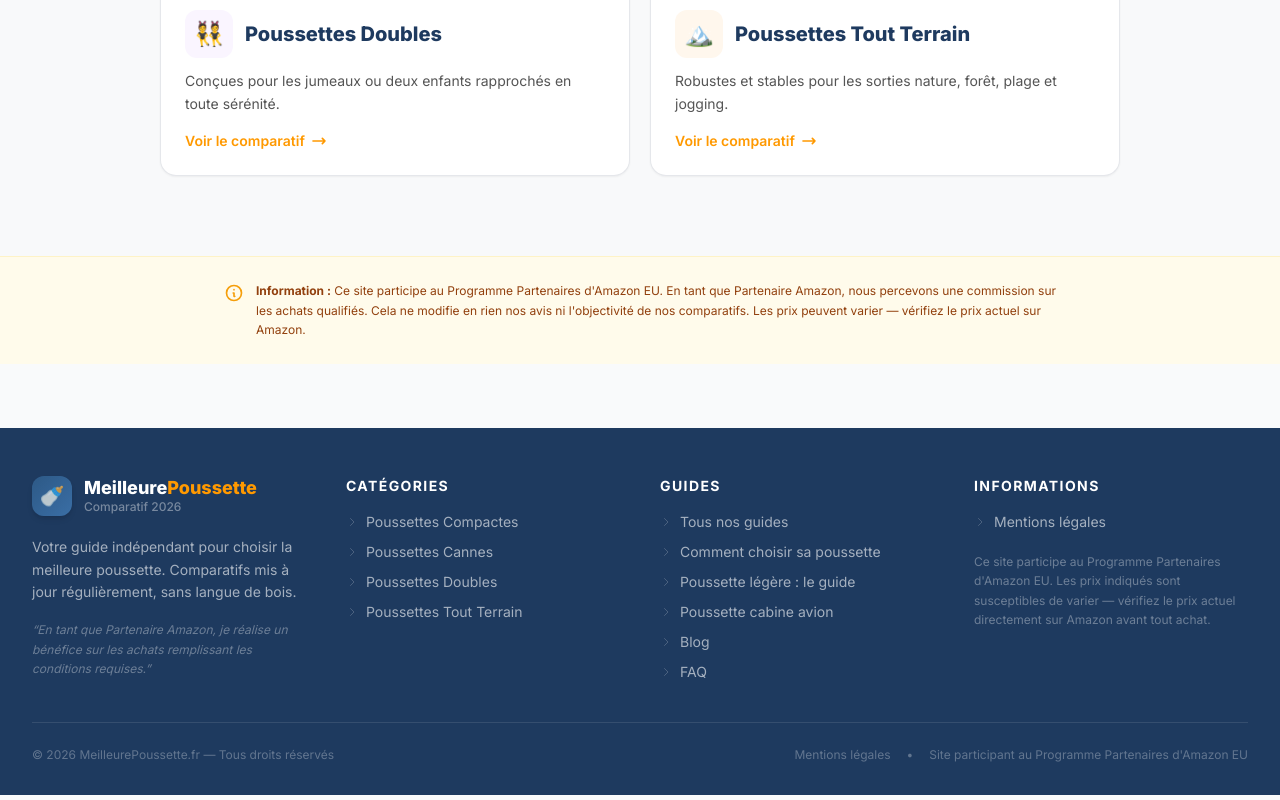
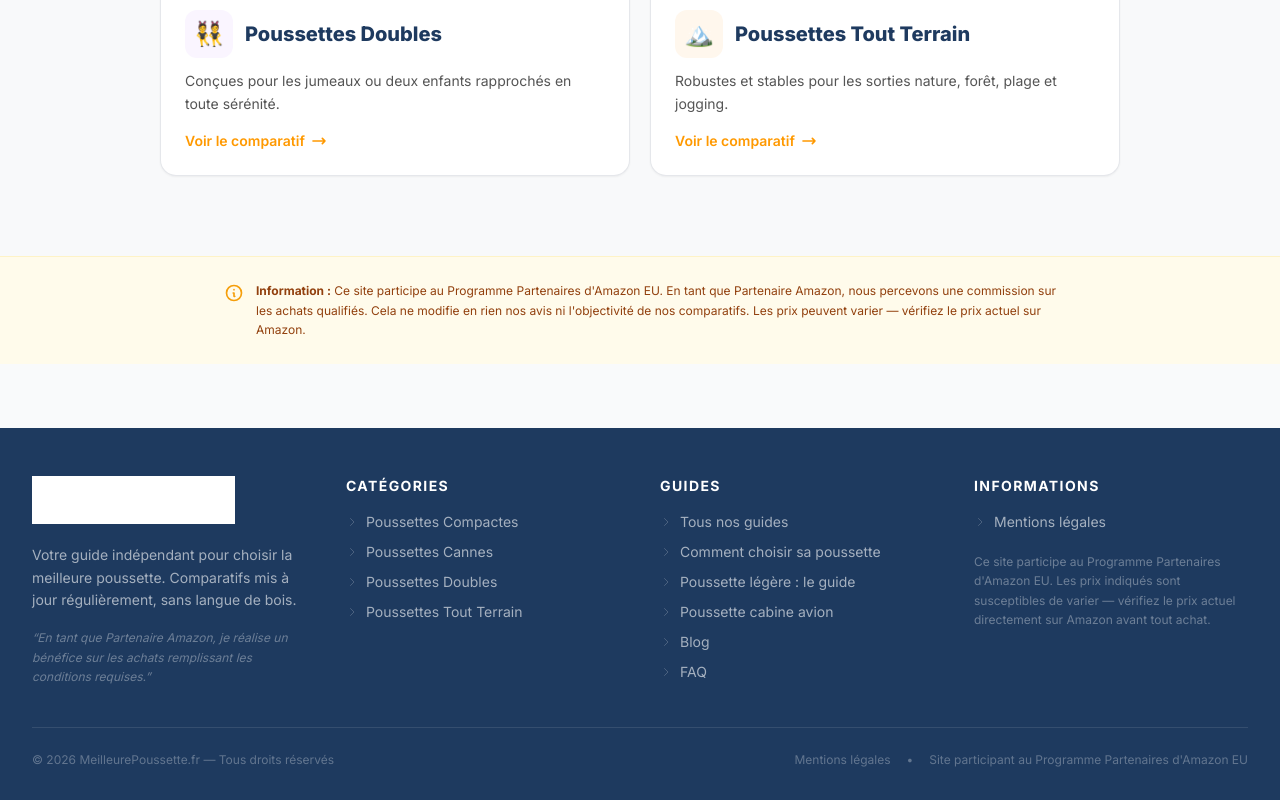
Before and after one commit to lecpn13/meilleure-poussette, a Next.js app: page / in a window 1280 px wide. Shown: the part 1917-2717 px from the top of the page. Built offline with nearby package versions, Linux system fonts and the light colour scheme.

Commit message:
feat: logo V3 dans le footer aussi

```diff
--- a/components/Footer.tsx
+++ b/components/Footer.tsx
@@ -58,17 +58,12 @@ export default function Footer() {
 
           {/* Brand */}
           <div className="sm:col-span-2 lg:col-span-1">
-            <Link href="/" className="flex items-center gap-3 mb-5 group">
-              <div
-                className="w-10 h-10 rounded-xl flex items-center justify-center shadow-md"
-                style={{ background: "linear-gradient(135deg, #2d5986 0%, #3a6ea5 100%)" }}
-              >
-                <span className="text-xl" aria-hidden="true">🍼</span>
-              </div>
-              <span className="font-extrabold text-lg text-white leading-tight">
-                Meilleure<span style={{ color: "#FF9900" }}>Poussette</span>
-                <span className="block text-xs font-medium text-white/40">Comparatif 2026</span>
-              </span>
+            <Link href="/" className="flex items-center mb-5 group">
+              <img
+                src="/logo.svg"
+                alt="MeilleurePoussette.fr"
+                style={{ height: "48px", width: "auto", filter: "brightness(0) invert(1)" }}
+              />
             </Link>
             <p className="text-sm leading-relaxed text-white/60 mb-4">
               Votre guide indépendant pour choisir la meilleure poussette.
```
